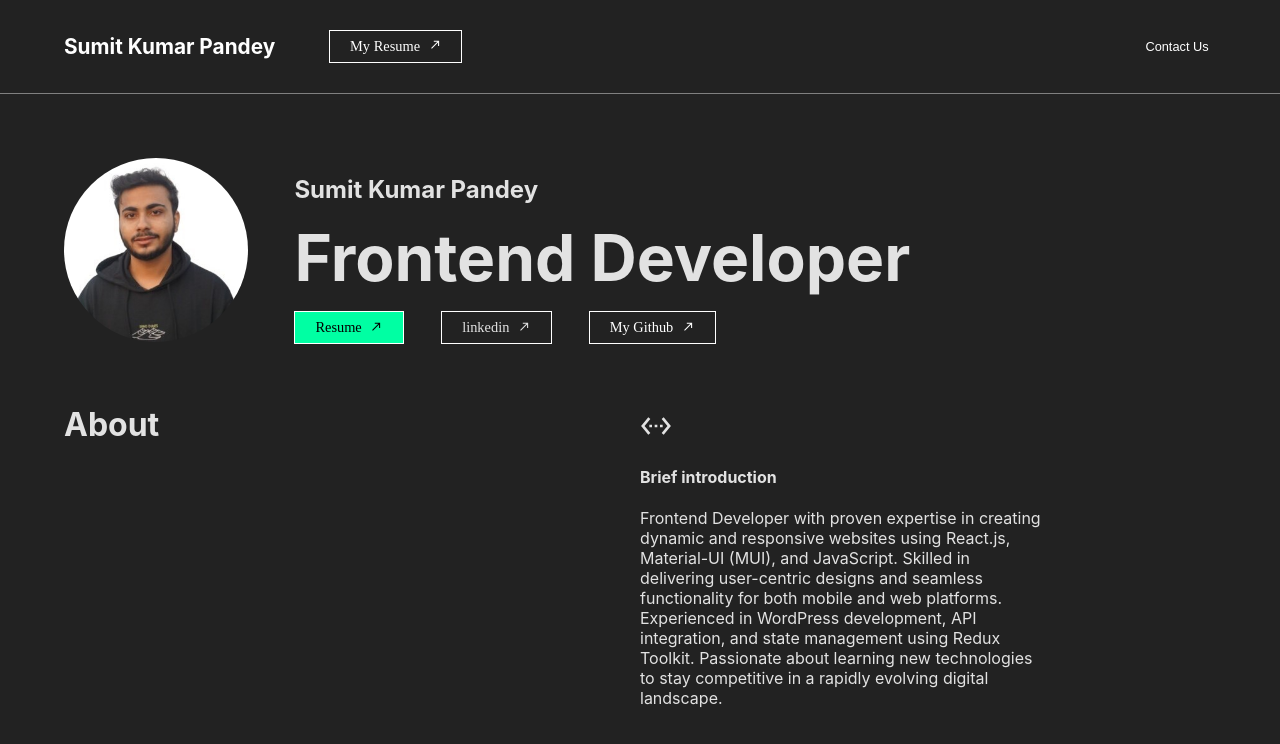
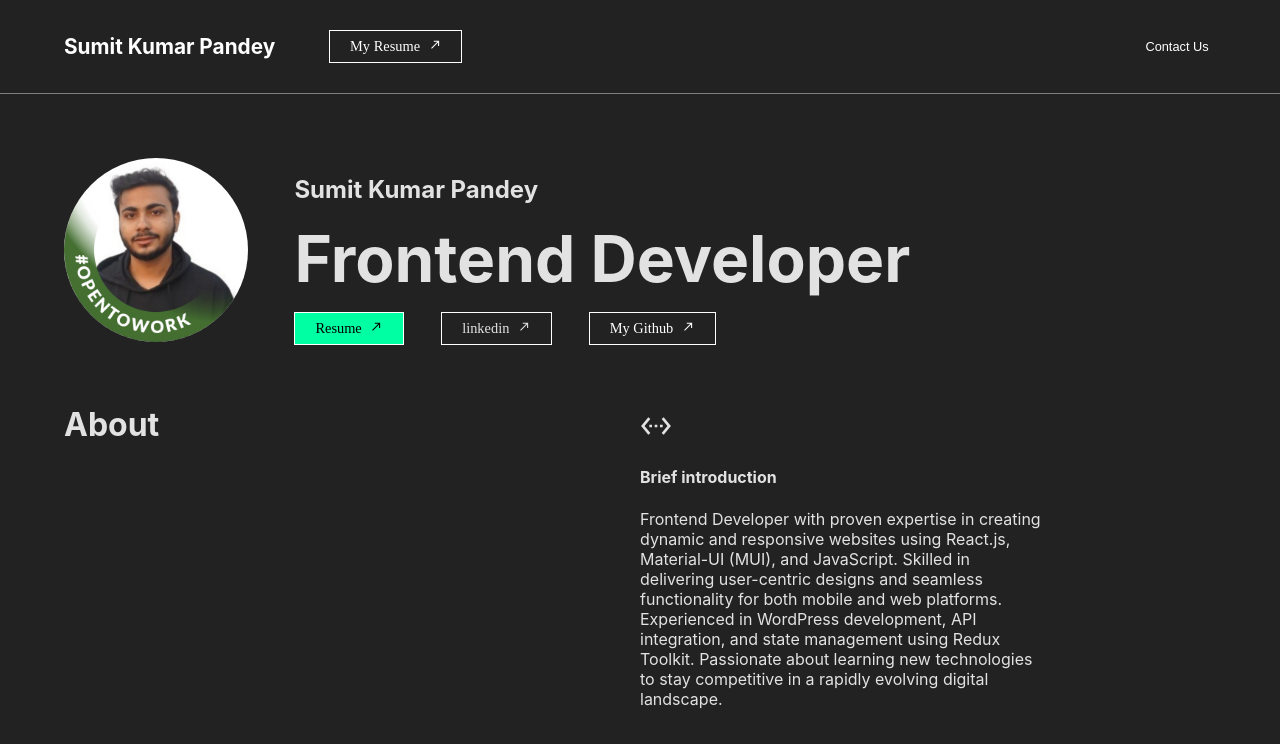
Before and after one commit to Sumitkk9/portfolio, a React (Create React App) app: page / in a window 1280 px wide. Shown: the top 744 px of the page. Built offline with nearby package versions, Linux system fonts and the light colour scheme; a web font is replaced by a local one.

Commit message:
added profile pic animation

```diff
--- a/src/components/Style.css
+++ b/src/components/Style.css
@@ -37,6 +37,12 @@
     display: grid;
     align-items: center;
     grid-template-columns: 20% 80%
+}
+
+.rotImg{
+    transform:rotateY(360deg);
+
+    transition: ease-in-out 1s;
 }
 
 /* info div */
--- a/src/components/profile.js
+++ b/src/components/profile.js
@@ -1,22 +1,29 @@
-import React from "react";
+import React, {useState} from "react";
 import ProfileImg from "../imgs/profileimg.jpg"
 import ColorFullButton from "./button";
 import { yourName,role } from "../constants";
 import { resumeUrl,linkedIn,github } from "../constants";
+import Otw from "../imgs/otww.png"
 
 const Profile = () =>{
+
+    const [cg,setCg] = useState(false)
+
+    setTimeout(()=>{setCg(true)},3000)
 
     const smallScreenSize = ()=> window.innerWidth<=900
     return <div className="ProfileDiv">
         <div>
-            <img style={{
+            <img className={cg && "rotImg"} style={{
                 width:  smallScreenSize()? "40%": "80%",
                 borderRadius: smallScreenSize()? "200px": "120px"
             }}
-            src={ProfileImg}
+            src=  { cg? Otw : ProfileImg}
             alt="Profile Img"
             />
+
         </div>
+
 
         <div>
             <h1 style={{
```
Also changed, not shown: src/imgs/otw.png (added), src/imgs/otww.png (added).
